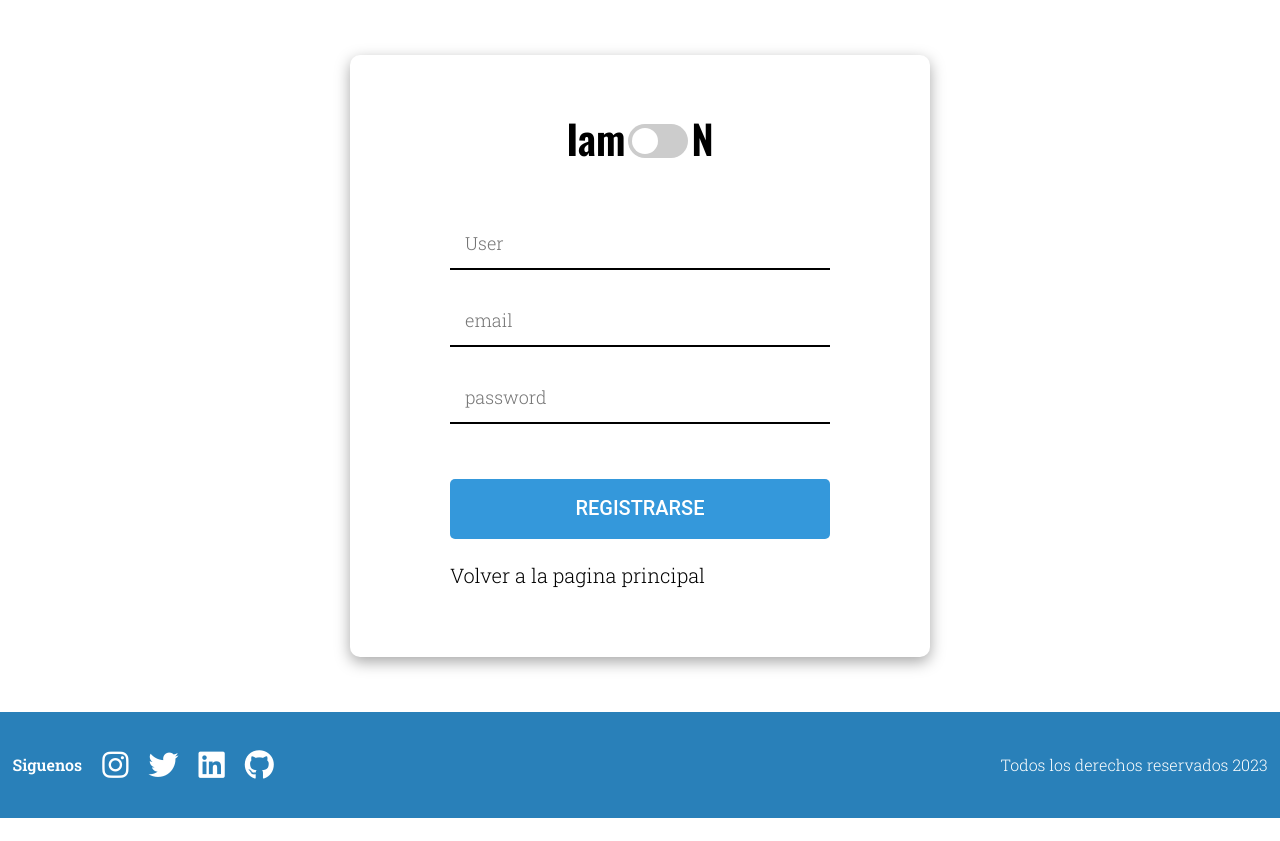
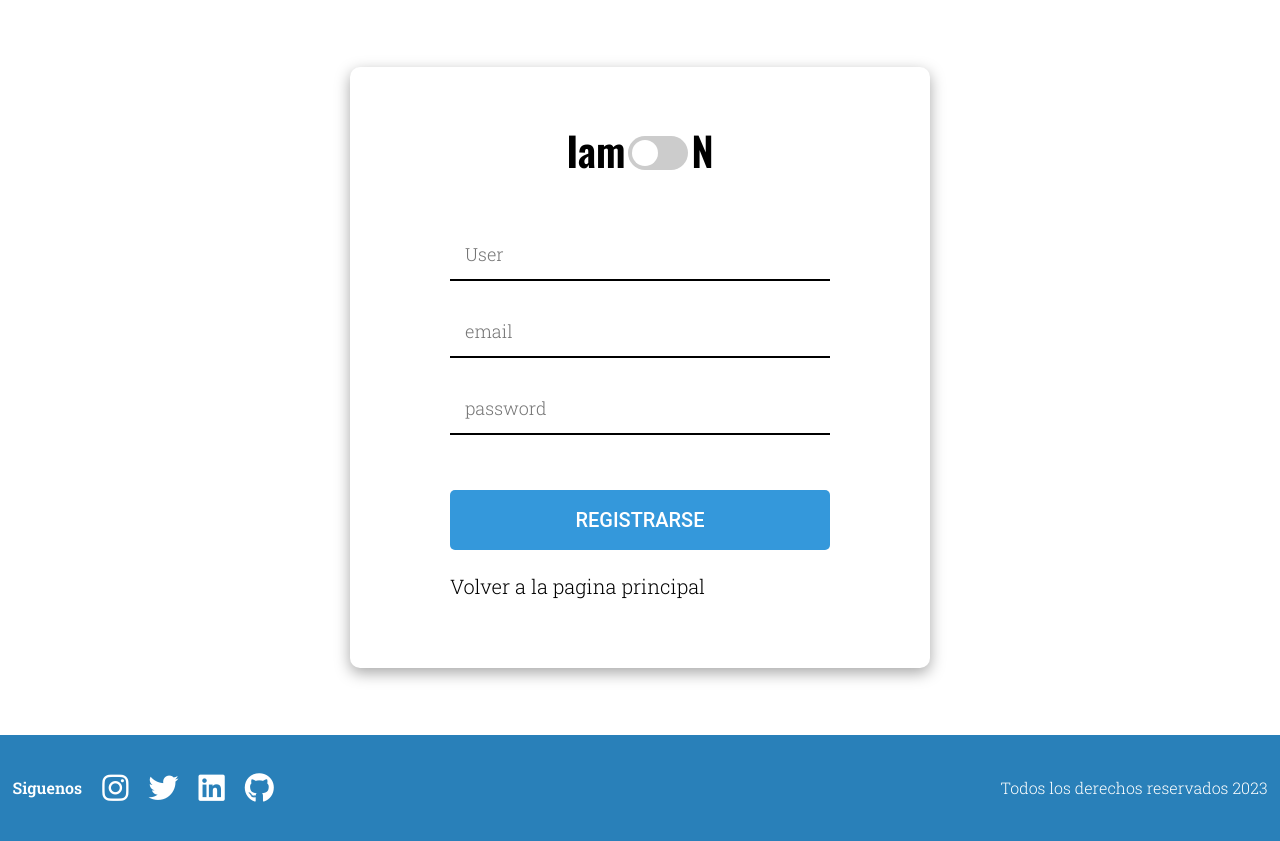
Before and after one commit to alexxzzz/TSW, a PHP site: page /signUp.html in a window 1280 px wide. Before the commit the page ends 818 px from the top, so only its background shows below. Run offline with PHP 8.4, Linux system fonts and the light colour scheme; some libraries are stand-ins or nearby versions.

Commit message:
height vh

```diff
--- a/styles/styles.css
+++ b/styles/styles.css
@@ -28,7 +28,7 @@ body {
     margin: 0;
     padding: 0;
     width: 100%;
-    height: 89vh;
+    height: 91.9vh;
     background-size: cover;
     overflow: hidden;
 }
```
